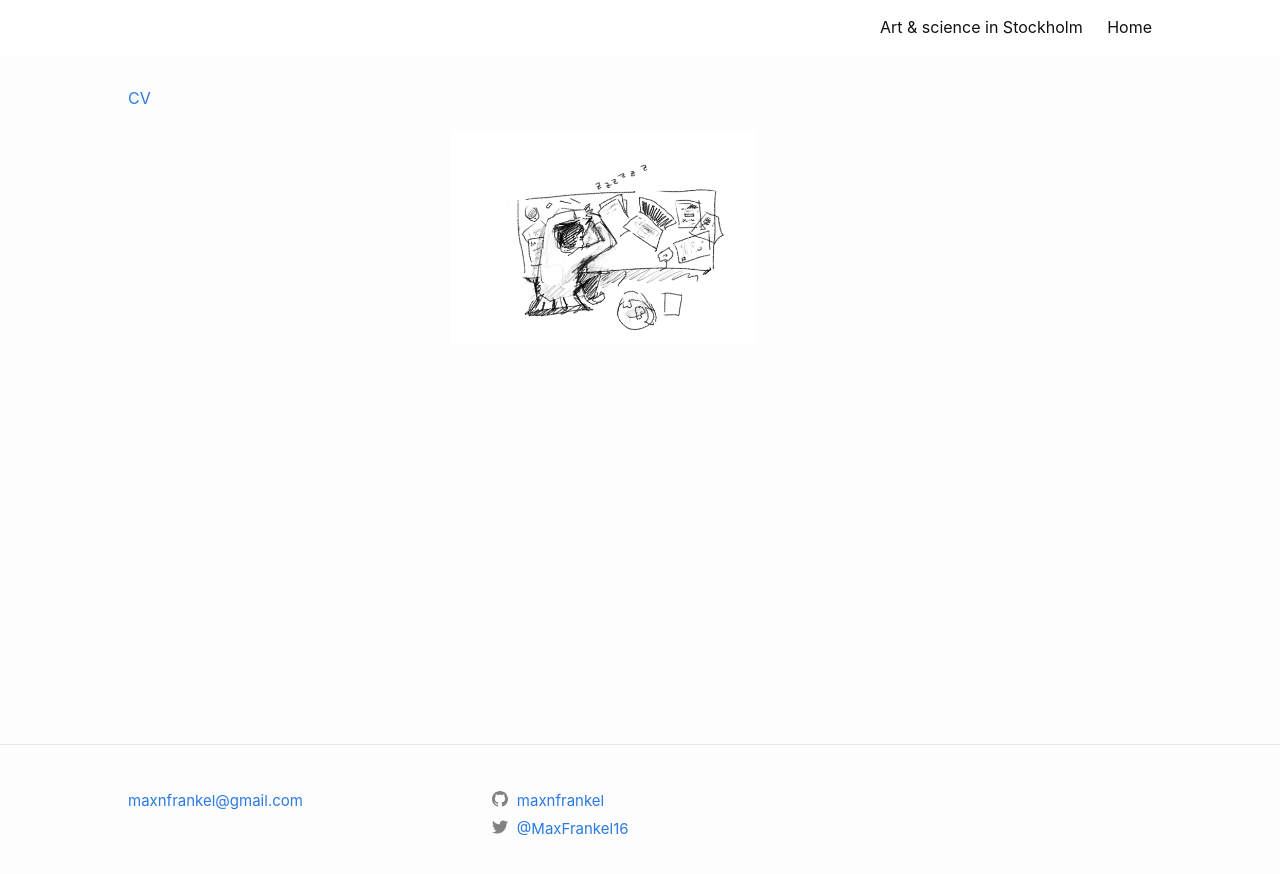
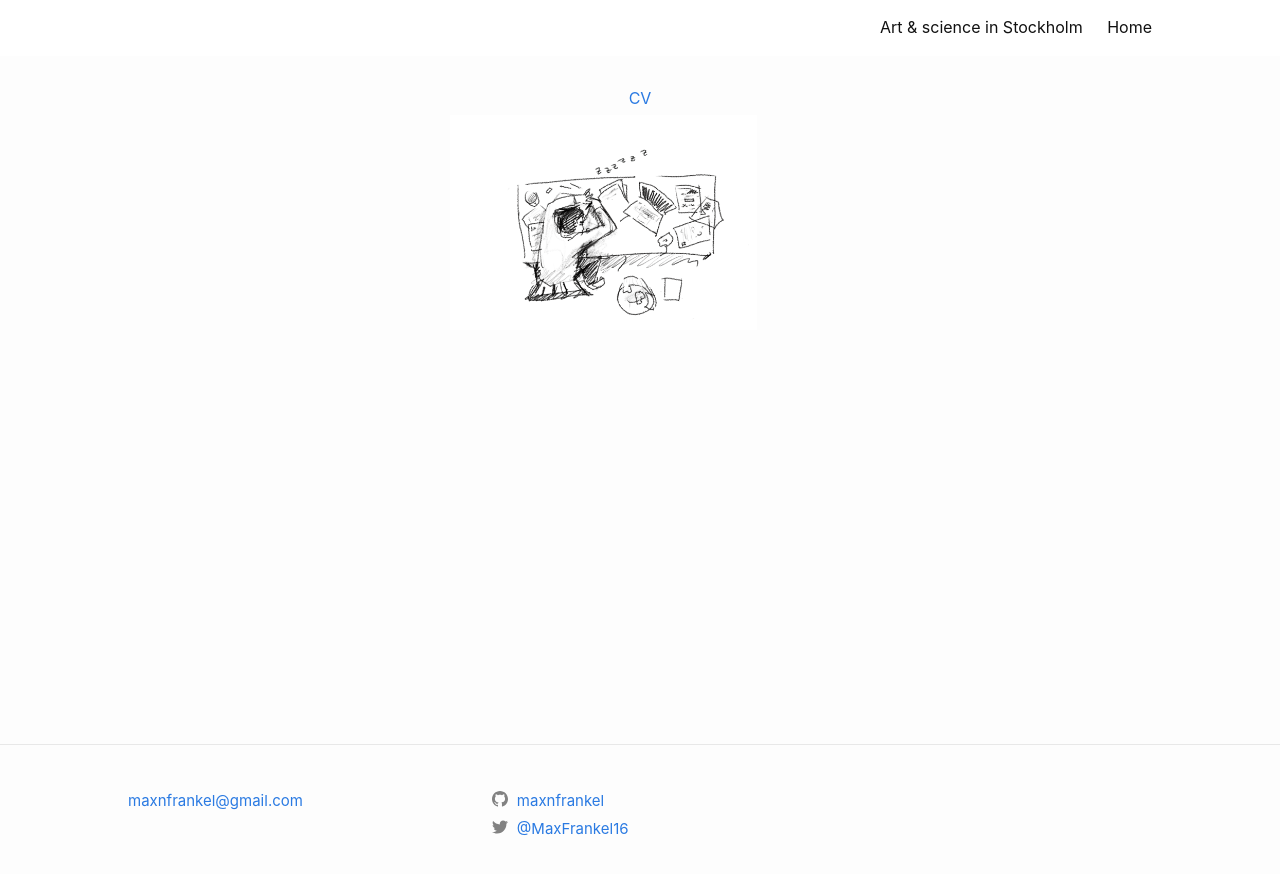
Before and after one commit to maxnfrankel/maxnfrankel.github.io, a Jekyll site: the page built from index.md, in a window 1280 px wide. Shown: the top 874 px of the page. Built offline with Jekyll 4.4.1, drawn with Linux system fonts in a browser that asks for light colours.

Commit message:
Added link to CV

```diff
--- a/index.md
+++ b/index.md
@@ -2,8 +2,10 @@
 layout: default
 title: Home
 ---
+<center>
+  <a href="https://github.com/maxnfrankel/maxnfrankel.github.io/pages/CV_MaxFrankel3.pdf">CV</a>
+</center>
 
-[CV](https://github.com/maxnfrankel/maxnfrankel.github.io/raw/master/pages/ArtAndScienceInStockholm/bookletPRINTversionFinal.pdf)
 
 <div class="row">
   <div class="column_30">
```
